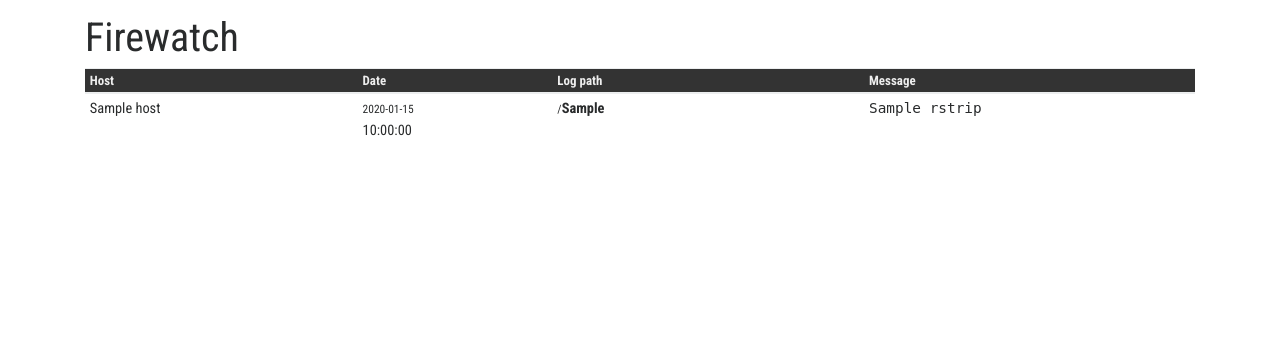
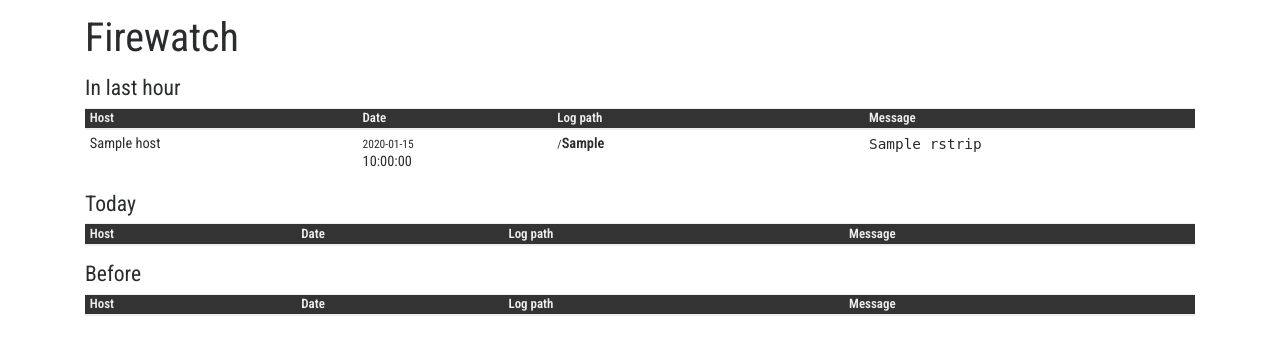
Before and after one commit to leadhub-code/firewatch-hub, a Flask app: page /dashboard/ in a window 1280 px wide. Shown: the top 355 px of the page. Run offline with Flask 2, Linux system fonts and the light colour scheme; the visitor is signed in with stand-in values (Sample User, id 1); a database or web service that is not in the repository returns one stand-in record (values such as "Sample title"); lists and menus that the app fills with data are empty; parts of the project's set-up code (start-up, migrations or seed data) failed here and were passed over; some libraries are stand-ins or nearby versions.

Commit message:
split event list into last hour/today/the rest

```diff
--- a/firewatch_hub/static/firewatch.css
+++ b/firewatch_hub/static/firewatch.css
@@ -1,13 +1,24 @@
 body {
     font-size: 90%;
     font-family: 'roboto condensed', sans-serif;
+    font-weight: 400;
+    line-height: 1.25;
 }
 code, pre {
     font-family: inconsolata, terminus, monospace;
     font-size: 100%;
 }
+strong, b {
+    font-weight: 600;
+}
 h1 {
     margin-top: 1rem;
+    font-weight: 400;
+}
+h2 {
+    margin-top: 1rem;
+    font-size: 150%;
+    font-weight: 400;
 }
 td pre {
     margin-bottom: 0;
--- a/firewatch_hub/templates/base.html
+++ b/firewatch_hub/templates/base.html
@@ -6,7 +6,7 @@
     <title>Firewatch</title>
 
     <link rel="stylesheet" href="https://maxcdn.bootstrapcdn.com/bootstrap/4.0.0-alpha.6/css/bootstrap.min.css" integrity="sha384-rwoIResjU2yc3z8GV/NPeZWAv56rSmLldC3R/AZzGRnGxQQKnKkoFVhFQhNUwEyJ" crossorigin="anonymous">
-    <link href="https://fonts.googleapis.com/css?family=Roboto+Condensed:400,700&amp;subset=latin-ext" rel="stylesheet">
+    <link href="https://fonts.googleapis.com/css?family=Roboto+Condensed:400,600&amp;subset=latin-ext" rel="stylesheet">
     <link rel="stylesheet" href="/static/firewatch.css">
   </head>
   <body>
--- a/firewatch_hub/templates/index.html
+++ b/firewatch_hub/templates/index.html
@@ -2,6 +2,7 @@
 {% block content %}
   <h1>Firewatch</h1>
 
+  {% macro event_table(events) %}
     <table class="table table-sm">
       <colgroup>
         <col>
@@ -31,8 +32,17 @@
             </td>
           </tr>
         {% endfor %}
-
       </tbody>
     </table>
+  {% endmacro %}
+
+  <h2>In last hour</h2>
+  {{ event_table(last_hour_events) }}
+
+  <h2>Today</h2>
+  {{ event_table(today_events) }}
+
+  <h2>Before</h2>
+  {{ event_table(rest_events) }}
 
 {% endblock %}
--- a/firewatch_hub/views.py
+++ b/firewatch_hub/views.py
@@ -1,4 +1,4 @@
-from datetime import datetime
+from datetime import datetime, timedelta
 import flask
 from flask import Blueprint, render_template, request, jsonify, g, url_for
 from jinja2 import Markup, escape
@@ -101,9 +101,23 @@
 def dashboard():
     if not flask.session.get('logged_in_user'):
         return flask.redirect('/login/')
-    events = list(g.model.c_events.find(limit=100, sort=[('_id', -1)]))
+    hour_events = []
+    today_events = []
+    rest_events = []
+    now = datetime.utcnow()
+    now_1h = now - timedelta(hours=1)
+    today = min(now - timedelta(hours=3), datetime(now.year, now.month, now.day))
+    for event in g.model.c_events.find(limit=100, sort=[('_id', -1)]):
+        if event['date'] > now_1h:
+            hour_events.append(event)
+        elif event['date'] > today:
+            hour_events.append(event)
+        else:
+            rest_events.append(event)
     return render_template('index.html',
-        events=[event_template_data(ev) for ev in events])
+        last_hour_events=[event_template_data(ev) for ev in hour_events],
+        today_events=[event_template_data(ev) for ev in today_events],
+        rest_events=[event_template_data(ev) for ev in rest_events])
 
 
 def event_template_data(event):
```
Lines whose indentation alone changed are shown as unchanged.
